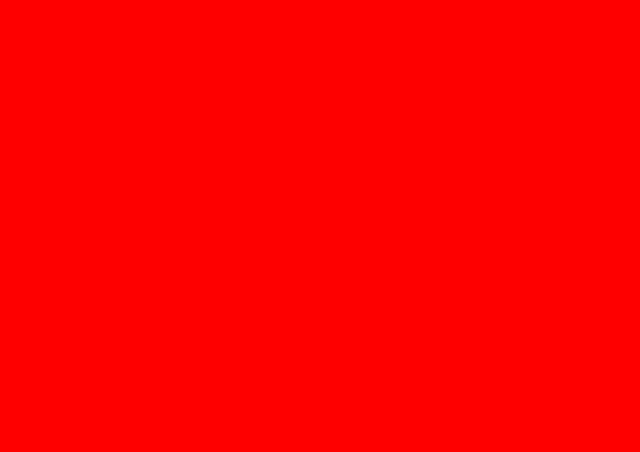
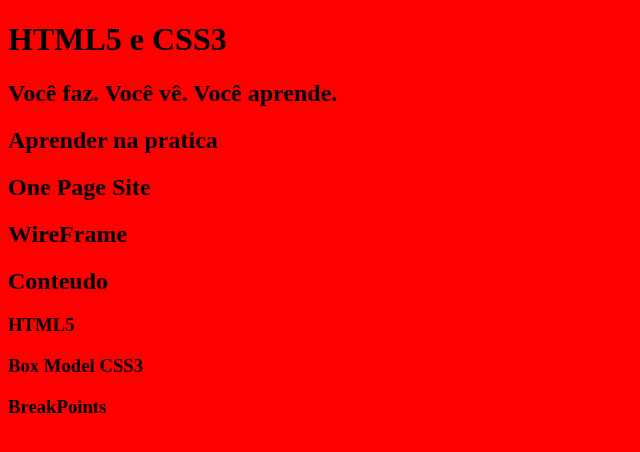
Before and after one commit to parcivalhx/Html5.Css3, a plain HTML site: page index.html in a window 1280 px wide. Shown: the whole page, without its empty margins (0-640 px from the left). Drawn offline with Linux system fonts and the light colour scheme.

Commit message:
Semanticas e Heading tags

```diff
--- a/index.html
+++ b/index.html
@@ -10,6 +10,37 @@
     <link rel="stylesheet" href="style.css">
 </head>
 <body>
+    <!-- Cabeçalho -->
+    <header>
 
+    </header>
+    <!-- Destaque -->
+    <main>
+        <h1>HTML5 e CSS3</h1>
+        <h2>Você faz. Você vê. Você aprende.</h2>
+    </main>
+    <!-- Sobre -->
+    <section>
+        <h2>Aprender na pratica</h2>
+    </section>
+    <!-- One Page -->
+    <section>
+        <h2>One Page Site</h2>
+    </section>
+    <!-- WireFrame -->
+    <section>
+        <h2>WireFrame</h2>
+    </section>
+    <!-- Conteudo -->
+    <section>
+        <h2>Conteudo</h2>
+        <h3>HTML5</h3>
+        <h3>Box Model CSS3</h3>
+        <h3>BreakPoints</h3>
+    </section>
+    <!-- Rodape -->
+    <flooter>
+
+    </flooter>
 </body>
 </html>
```
